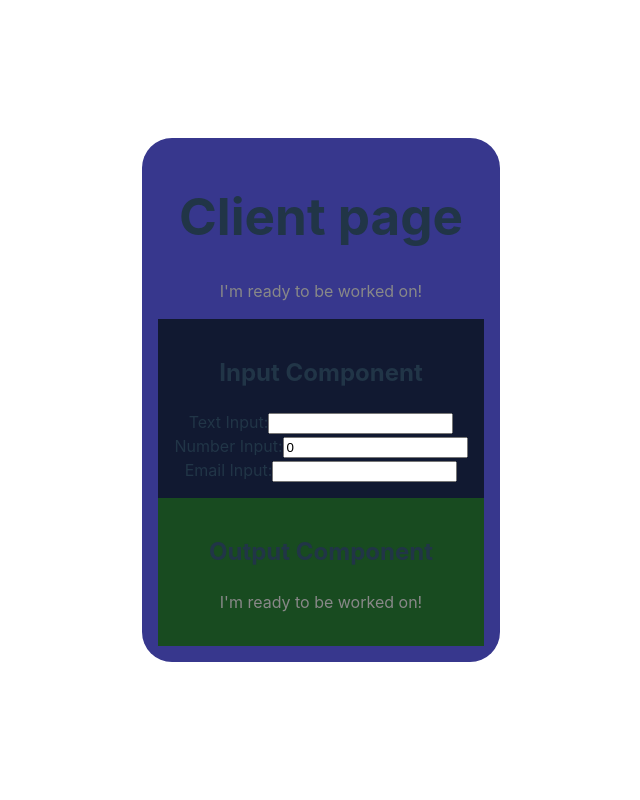
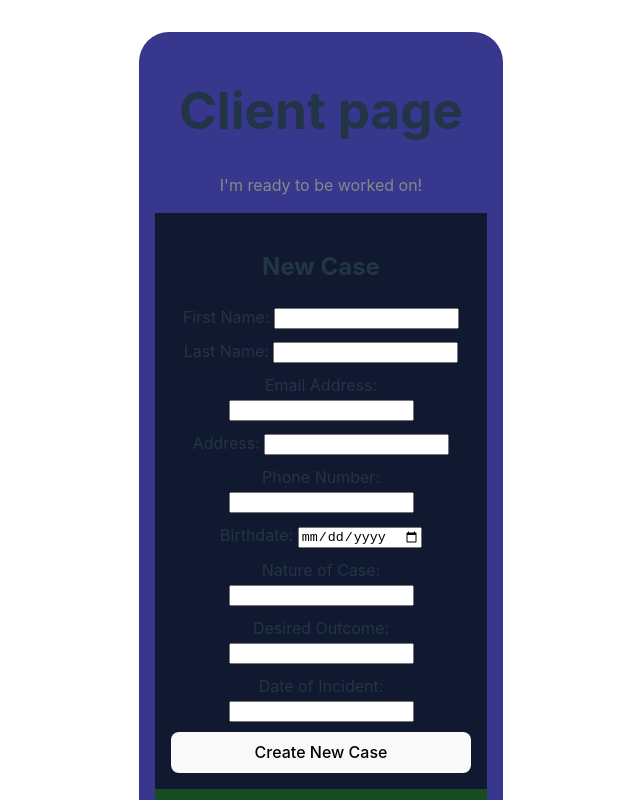
Before and after one commit to JaviTrek/LawLinker, a React (Vite) app in the folder frontend/: page /client in a window 1280 px wide. Shown: the top 800 px of the page, without its empty margins (319-959 px from the left). Built offline with nearby package versions, Linux system fonts and the light colour scheme.

Commit message:
Added basics of form -> not styled, info not sent to db yet

```diff
--- a/frontend/src/components/Input.jsx
+++ b/frontend/src/components/Input.jsx
@@ -4,11 +4,22 @@ import '../css/FrontPage.css'
 import "../css/Interface.css"
 import {useState} from "react";
 
+function CreateNewCase(e) {
+    e.preventDefault();
+    print()
+}
+
 export default function Input() {
     const [formData, setFormData] = useState({
-        textInput: '',
-        numberInput: 0,
-        emailInput: ''
+        firstName: '',
+        lastName: '',
+        emailAddress: '',
+        address: '',
+        phoneNumber: '',
+        birthDate: '',
+        natureOfCase: '', // can be something like contract dispute, felony drug chages, divorce and property divison, will drafting and probate
+        desiredOutcome: '', // can be something like damages, injuntion, custody arrangement
+        dateOfIncident: '',
     });
 
     const handleChange = (event) => {
@@ -17,35 +28,90 @@ export default function Input() {
     };
 
     return (
-        <form className="input">
-            <h2>Input Component</h2>
-            <div>
-                <label>Text Input:</label>
+        <form className="form-container">
+            <h2>New Case</h2>
+            <div className="form-input">
+                <label>First Name: </label>
                 <input
                     type="text"
-                    name="textInput"
-                    value={formData.textInput}
+                    name="firstName"
+                    value={formData.firstName}
                     onChange={handleChange}
                 />
             </div>
-            <div>
-                <label>Number Input:</label>
+            <div className="form-input">
+                <label>Last Name: </label>
                 <input
-                    type="number"
-                    name="numberInput"
-                    value={formData.numberInput}
+                    type="text"
+                    name="lastName"
+                    value={formData.lastName}
                     onChange={handleChange}
                 />
             </div>
-            <div>
-                <label>Email Input:</label>
+            <div className="form-input">
+                <label>Email Address: </label>
                 <input
                     type="email"
-                    name="emailInput"
-                    value={formData.emailInput}
+                    name="emailAddress"
+                    value={formData.emailAddress}
                     onChange={handleChange}
                 />
             </div>
+            <div className="form-input">
+                <label>Address: </label>
+                <input
+                    type="email"
+                    name="emailAddress"
+                    value={formData.emailAddress}
+                    onChange={handleChange}
+                />
+            </div>
+            <div className="form-input">
+                <label>Phone Number: </label>
+                <input
+                    type="text"
+                    name="phoneNumber"
+                    value={formData.phoneNumber}
+                    onChange={handleChange}
+                />
+            </div>
+            <div className="form-input">
+                <label>Birthdate: </label>
+                <input
+                    type="date"
+                    name="birthDate"
+                    value={formData.birthDate}
+                    onChange={handleChange}
+                />
+            </div>
+            <div className="form-input">
+                <label>Nature of Case: </label>
+                <input
+                    type="text"
+                    name="natureOfCase"
+                    value={formData.natureOfCase}
+                    onChange={handleChange}
+                />
+            </div>
+            <div className="form-input">
+                <label>Desired Outcome: </label>
+                <input
+                    type="text"
+                    name="desiredOutcome"
+                    value={formData.desiredOutcome}
+                    onChange={handleChange}
+                />
+            </div>
+            <div className="form-input">
+                <label>Date of Incident: </label>
+                <input
+                    type="text"
+                    name="dateOfIncident"
+                    value={formData.dateOfIncident}
+                    onChange={handleChange}
+                />
+            </div>
+            <button onSubmit={CreateNewCase}>Create New Case</button>
         </form>
     );
 }
--- a/frontend/src/css/Interface.css
+++ b/frontend/src/css/Interface.css
@@ -10,10 +10,17 @@
 
 }
 
-.input {
+.form-container {
+    display: flex;
+    flex-direction: column;
+    max-width: 300px;
+    margin: 0 auto;
     padding: 1em;
     background-color: #111931;
+}
 
+.form-input {
+    margin-bottom: 10px;
 }
 
 .output {
```
